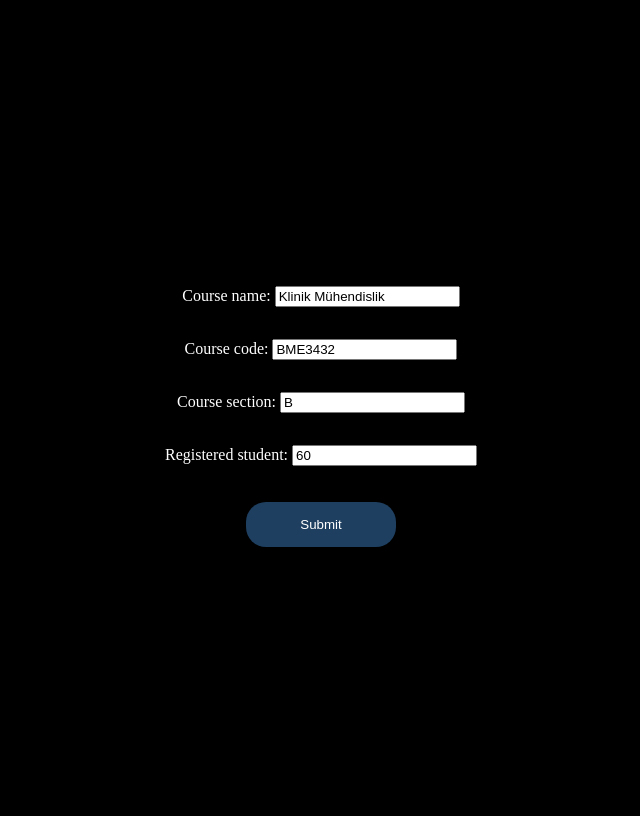
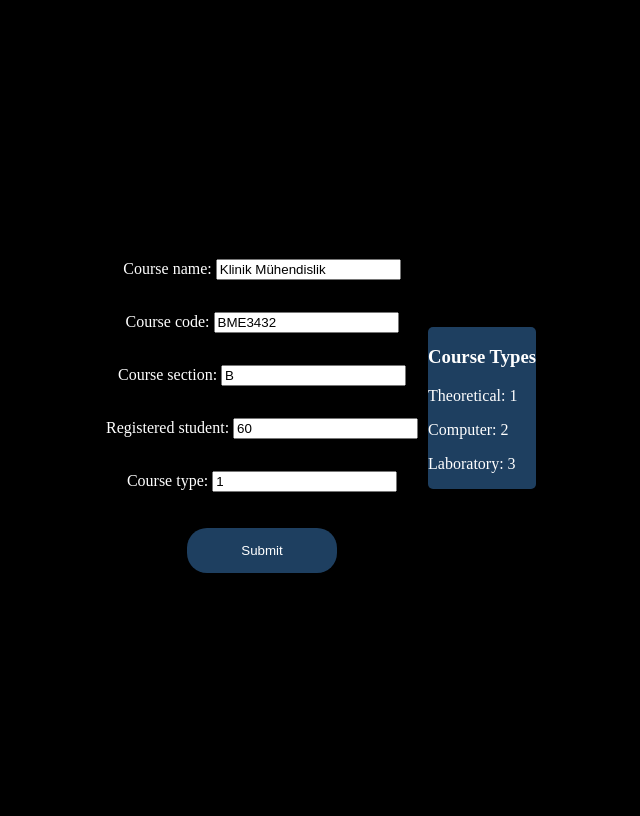
Before and after one commit to ardaakdere/classroom_assignment_capstone, a Django app: page /edit-course/1238/ in a window 1280 px wide. Shown: the whole page, without its empty margins (319-959 px from the left). Run offline with Django 4.2, Linux system fonts and the light colour scheme; data comes from the database, SQL or seed files in the repository; both versions use the stored data as it was after the commit.

Commit message:
Big Update #4

```diff
--- a/logic/forms.py
+++ b/logic/forms.py
@@ -4,7 +4,7 @@ from logic import models
 class CourseForm(ModelForm):
     class Meta:
         model = models.Course
-        fields = ['course_name', 'course_code', 'course_section', 'registered_student']
+        fields = '__all__' #['course_name', 'course_code', 'course_section', 'registered_student']
 
 
 class ClassroomForm(ModelForm):
--- a/logic/templates/logic/edit_form.html
+++ b/logic/templates/logic/edit_form.html
@@ -39,15 +39,32 @@
             cursor: pointer;
         }
 
+        .gap-10 {
+            gap: 10px;
+        }
+
+        .flex-row {
+            display: flex;
+            flex-direction: row;
+            gap: 10px;
+        }
+
     </style>
 </head>
 <body>
-    <div class="container">
+    <div class="container flex-row">
         <form method="POST" action="" class="center-form">
             {% csrf_token %}
             {{ form.as_p }}
             <input type="submit" value="Submit" class="btn" />
         </form>
+
+        <div class="flex-column" style="background-color: #1e3f60; border-radius: 5px;">
+            <h3>Course Types</h3>
+            <p>Theoretical: 1</p>
+            <p>Computer: 2</p>
+            <p>Laboratory: 3</p>
+        </div>
     </div>
 </body>
 </html>
--- a/logic/utils/read_excel.py
+++ b/logic/utils/read_excel.py
@@ -5,7 +5,7 @@ def save_excel_to_database(file_path):
     Classroom.objects.all().delete()
     Course.objects.all().delete()
 
-    df1 = pd.read_excel(file_path, sheet_name="10062023", usecols="A:D", skiprows=100, nrows=30)
+    df1 = pd.read_excel(file_path, sheet_name="10062023", usecols="A:D", nrows=30)
     df2 = pd.read_excel(file_path, sheet_name="10062023", usecols="H:J", nrows=66)
     df1.columns = ['course_code', 'course_name', 'student_registered', 'course_type']
     df2.columns = ['classroom_code', 'classroom_capacity', 'classroom_type']
```
Also changed, not shown: db.sqlite3.
